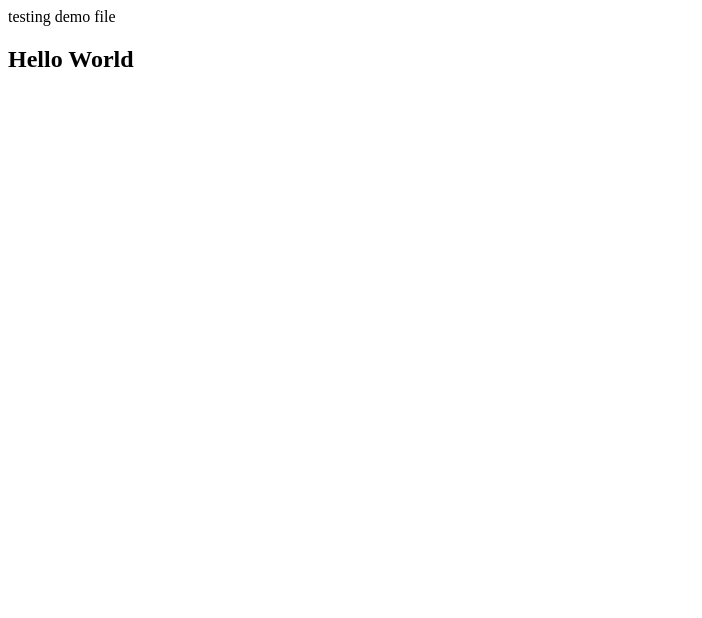
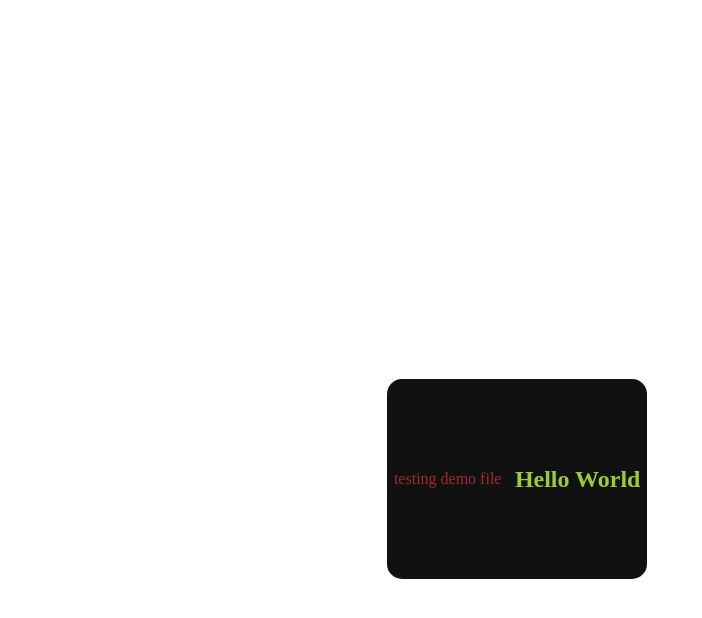
Before and after one commit to PriyankaGurav0105/Testdemo, a plain HTML site: page index.html in a window 1280 px wide. Shown: the whole page, without its empty margins (0-702 px from the left). Drawn offline with Linux system fonts and the light colour scheme.

Commit message:
css added

```diff
--- a/index.html
+++ b/index.html
@@ -1,2 +1,16 @@
-<p>testing demo file</p>
+<!DOCTYPE html>
+<html lang="en">
+<head>
+    <meta charset="UTF-8">
+    <meta name="viewport" content="width=device-width, initial-scale=1.0">
+    <title>Document</title>
+    <link rel="stylesheet" href="/style.css">
+</head>
+<body>
+    <div class="card">
+        <p>testing demo file</p><br>
 <h2>Hello World</h2>
+    </div>
+
+</body>
+</html>
--- /dev/null
+++ b/style.css
@@ -0,0 +1,19 @@
+p{
+    color: brown;
+}
+h2{
+    color: yellowgreen;
+}
+.card{
+    background-color: #111111;
+    display: flex;
+    align-items: center;
+    justify-content: space-evenly;
+    margin-top: 30%;
+    margin-left: 30%;
+    margin-right: 30%;
+    width: 260px;
+    height: 200px;
+    border-radius: 15px;
+
+}
```
